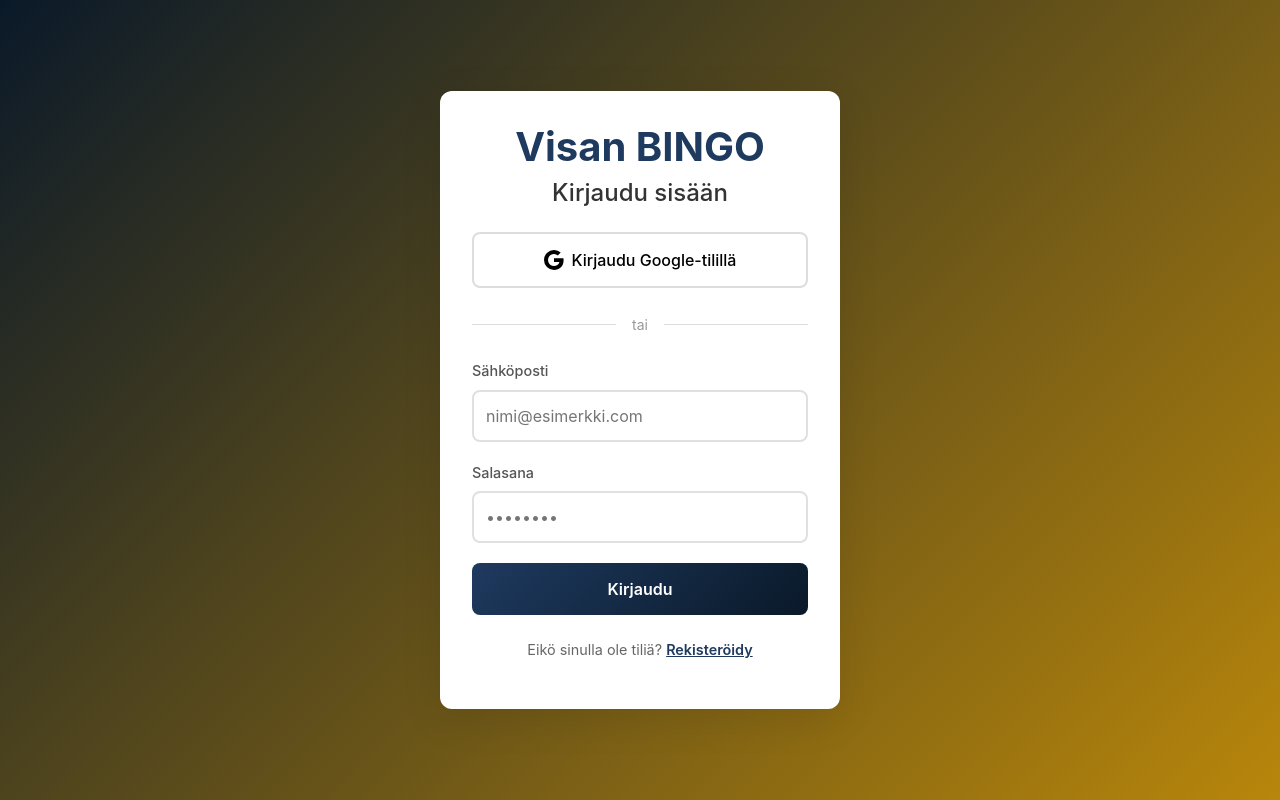
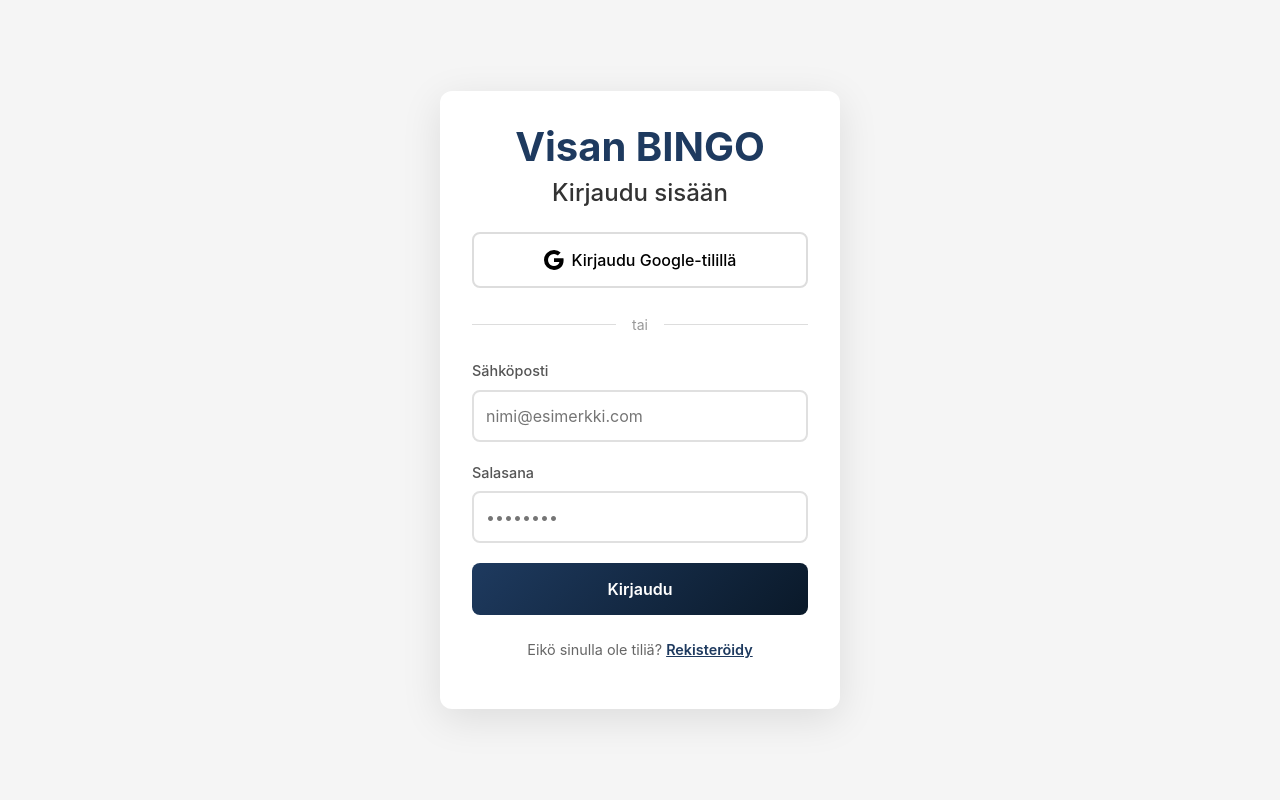
Before and after one commit to VisaPoropudas/bingo, a React (Vite) app: page / in a window 1280 px wide. Built offline with nearby package versions, Linux system fonts and the light colour scheme; no server answers.

Commit message:
removed linear gradient in login page

```diff
--- a/src/components/Auth/Auth.css
+++ b/src/components/Auth/Auth.css
@@ -3,7 +3,7 @@
   display: flex;
   align-items: center;
   justify-content: center;
-  background: linear-gradient(135deg, var(--primary-dark) 0%, var(--accent-dark) 100%);
+  /*background: linear-gradient(135deg, var(--primary-dark) 50%, var(--accent-dark) 100%);*/
   padding: 1rem;
 }
 
```
Also changed, not shown: 1 other file (tests, documents, lock files or other folders).
